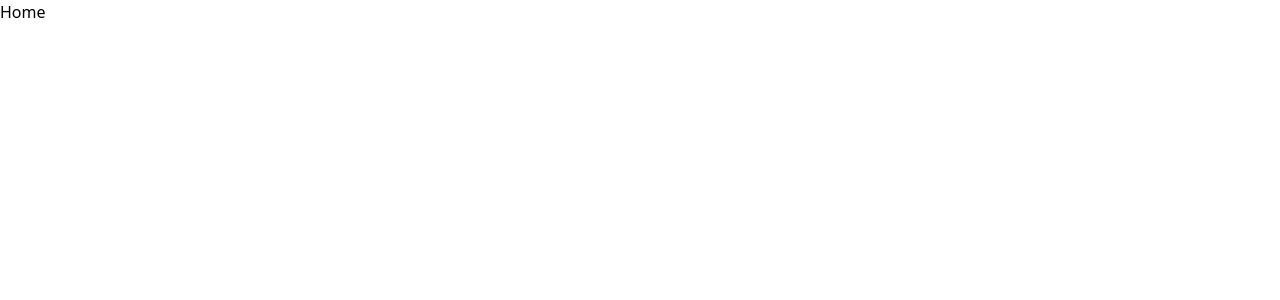
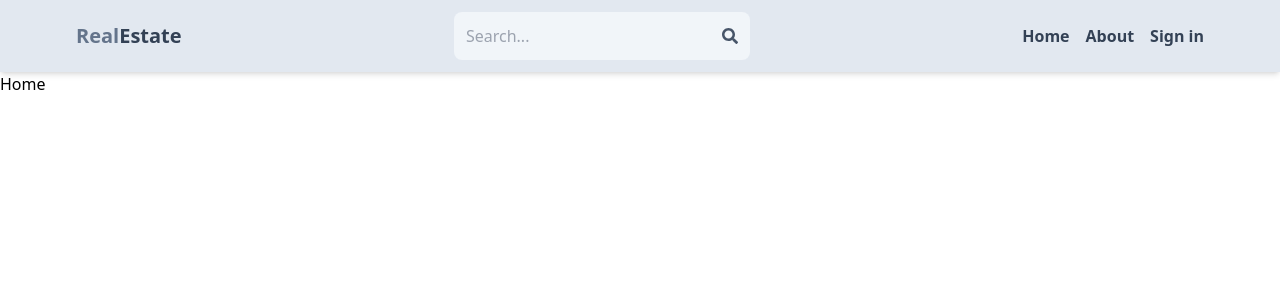
Before and after one commit to Jahid1499/real-estate, a React (Vite) app in the folder client/: page / in a window 1280 px wide. Shown: the top 300 px of the page. Built offline with nearby package versions, Linux system fonts and the light colour scheme.

Commit message:
Feat: create header component

```diff
--- a/client/package.json
+++ b/client/package.json
@@ -12,6 +12,7 @@
   "dependencies": {
     "react": "^18.3.1",
     "react-dom": "^18.3.1",
+    "react-icons": "^5.2.1",
     "react-router-dom": "^6.25.1"
   },
   "devDependencies": {
--- a/client/src/App.tsx
+++ b/client/src/App.tsx
@@ -1,4 +1,5 @@
 import { Route, BrowserRouter as Router, Routes } from "react-router-dom"
+import Header from "./components/Header"
 import About from "./pages/About"
 import Home from "./pages/Home"
 import NotFound from "./pages/NotFound"
@@ -11,6 +12,7 @@
 
   return (
     <Router>
+      <Header />
       <Routes>
         <Route path="/" element={<Home />} />
         <Route path="/login" element={<SignIn />} />
--- /dev/null
+++ b/client/src/components/Header.tsx
@@ -0,0 +1,58 @@
+import { FaSearch } from "react-icons/fa"
+import { Link } from "react-router-dom"
+
+const Header = () => {
+    return (
+        <header className='bg-slate-200 shadow-md'>
+            <div className='flex justify-between items-center max-w-6xl mx-auto p-3'>
+                <Link to='/'>
+                    <h1 className='font-bold text-sm sm:text-xl flex flex-wrap'>
+                        <span className='text-slate-500'>Real</span>
+                        <span className='text-slate-700'>Estate</span>
+                    </h1>
+                </Link>
+                <form
+                    // onSubmit={handleSubmit}
+                    className='bg-slate-100 p-3 rounded-lg flex items-center'
+                >
+                    <input
+                        type='text'
+                        placeholder='Search...'
+                        className='bg-transparent focus:outline-none w-24 sm:w-64'
+                    // value={searchTerm}
+                    // onChange={(e) => setSearchTerm(e.target.value)}
+                    />
+                    <button>
+                        <FaSearch className='text-slate-600' />
+                    </button>
+                </form>
+                <ul className='flex gap-4'>
+                    <Link to='/'>
+                        <li className='hidden sm:inline font-bold text-slate-700 hover:underline'>
+                            Home
+                        </li>
+                    </Link>
+                    <Link to='/about'>
+                        <li className='hidden sm:inline font-bold text-slate-700 hover:underline'>
+                            About
+                        </li>
+                    </Link>
+                    <Link to='/login'>
+                        {/* {currentUser ? (
+                            <img
+                                className='rounded-full h-7 w-7 object-cover'
+                                src={currentUser.avatar}
+                                alt='profile'
+                            />
+                        ) : (
+                            <li className=' text-slate-700 hover:underline'> Sign in</li>
+                        )} */}
+                        <li className=' text-slate-700 font-bold hover:underline'> Sign in</li>
+                    </Link>
+                </ul>
+            </div>
+        </header>
+    )
+}
+
+export default Header
```
Also changed, not shown: 1 other file (tests, documents, lock files or other folders).
